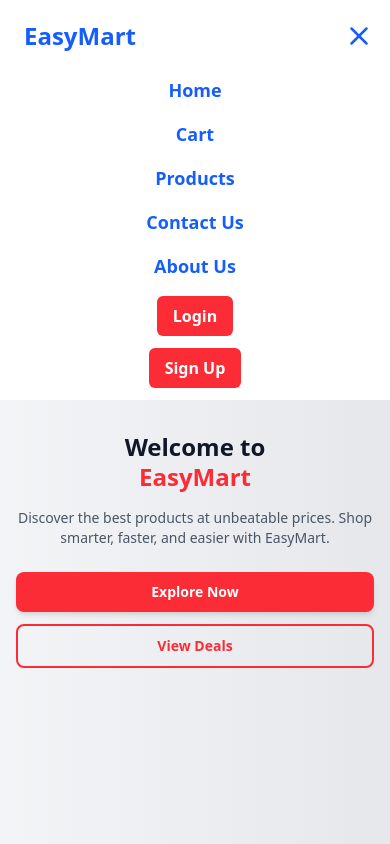
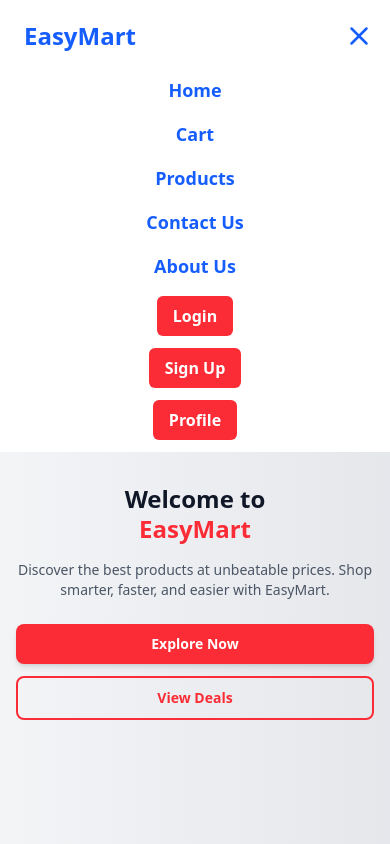
Before and after one commit to gauravkumar2005/EasyMart, a React (Vite) app in the folder Frontend/: page / in a window 390 px wide. Both pictures are taken after a click on the button 359 px from the left and 36 px from the top of the page. Shown: the top 844 px of the page. Built offline with nearby package versions, Linux system fonts and the light colour scheme.

Commit message:
make navbar more responsive

```diff
--- a/Frontend/src/components/Navbar/Navbar.jsx
+++ b/Frontend/src/components/Navbar/Navbar.jsx
@@ -88,7 +88,7 @@ function Navbar() {
 
               <li className="text-lg text-blue-600 font-bold">
                 <Link to="/products" onClick={closeMenu}>
-                 Products
+                  Products
                 </Link>
               </li>
 
@@ -117,6 +117,12 @@ function Navbar() {
                   Sign Up
                 </Link>
               </p>
+
+              <p className="px-4 py-2 rounded-md bg-red-500">
+                <Link to="/profile" onClick={closeMenu}>
+                  Profile
+                </Link>
+              </p>
             </div>
 
           </div>
```
